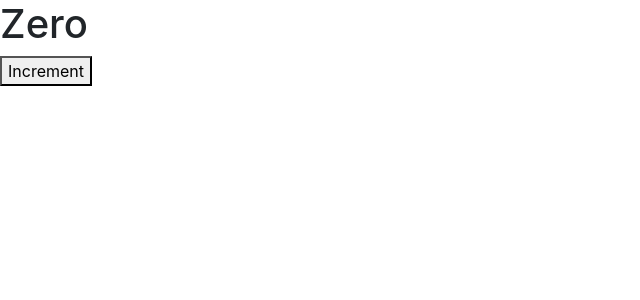
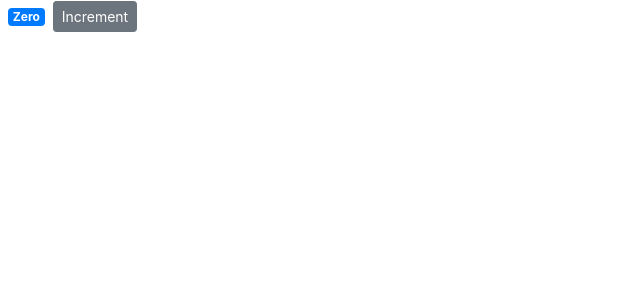
Before and after one commit to tuppers360/counter-app, a React (Create React App) app: page / in a window 1280 px wide. Shown: the top 300 px of the page, without its empty margins (0-640 px from the left). Built offline with nearby package versions, Linux system fonts and the light colour scheme.

Commit message:
6 - Setting Attributes

```diff
--- a/src/components/counter.jsx
+++ b/src/components/counter.jsx
@@ -2,21 +2,23 @@
 
 class Counter extends Component {
   state = {
-    count: 0
+    count: 0,
+    imageUrl: "https://picsum.photos/200"
   };
 
   render() {
     return (
-      <React.Fragment>
-        <span>{this.formatCount()}</span>
-        <button>Increment</button>
-      </React.Fragment>
+      <div>
+        {/* <img src={this.state.imageUrl} alt="" /> */}
+        <span className="badge badge-primary m-2">{this.formatCount()}</span>
+        <button className="btn btn-secondary btn-sm">Increment</button>
+      </div>
     );
   }
 
   formatCount() {
     const { count } = this.state;
-    return count === 0 ? <h1>Zero</h1> : count;
+    return count === 0 ? "Zero" : count;
   }
 }
 
```
